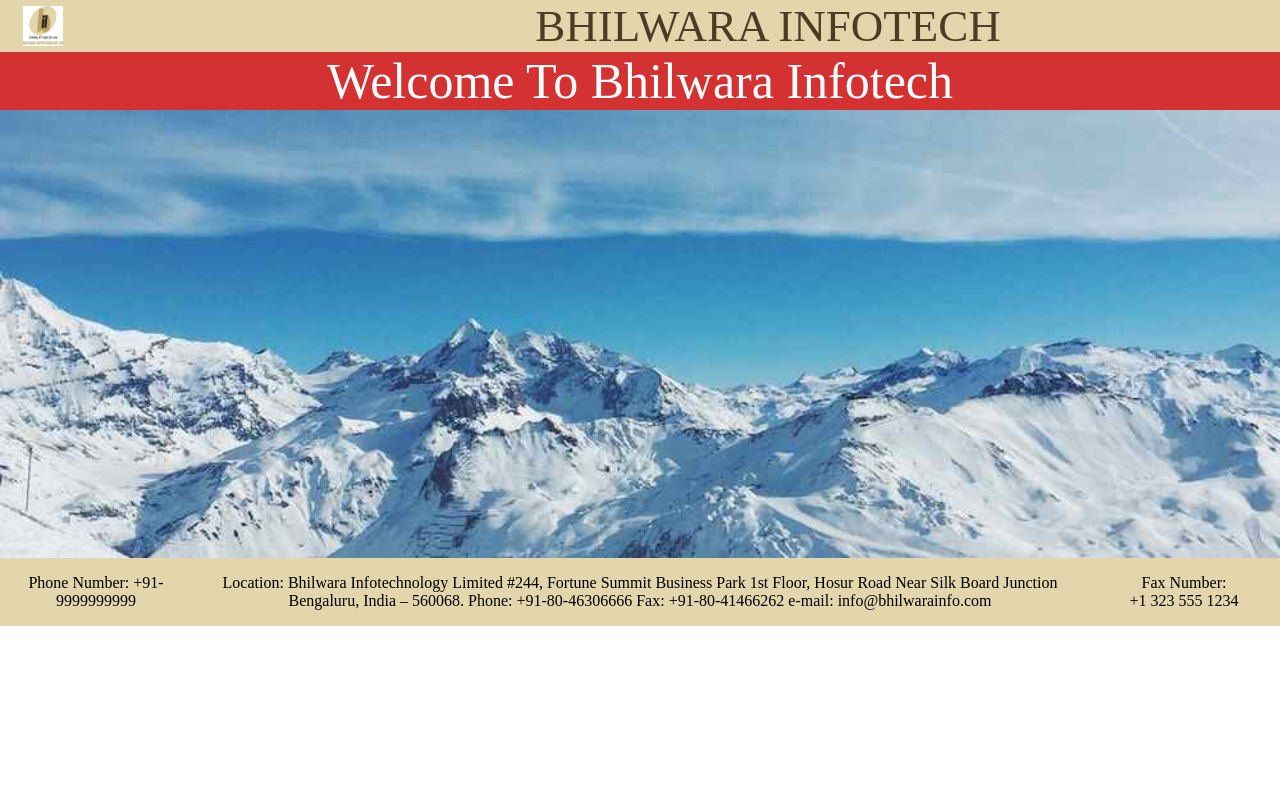
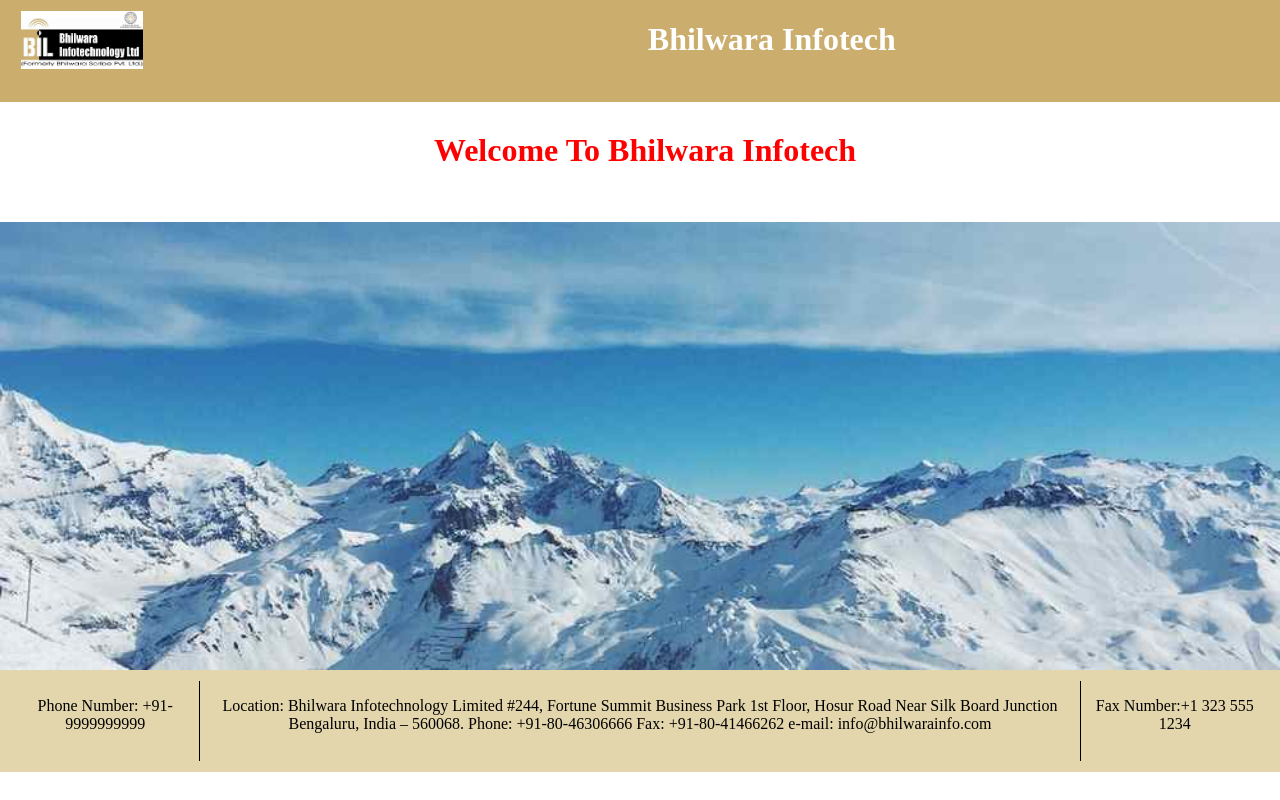
Before and after one commit to SwathiBoya/html, a plain HTML site: page bhilwara.html in a window 1280 px wide. Drawn offline with Linux system fonts and the light colour scheme.

Commit message:
Changes done

```diff
--- a/bhilwara.html
+++ b/bhilwara.html
@@ -1,45 +1,46 @@
 <!DOCTYPE html>
 <html>
 <head>
-<meta name="viewport" content="width=device-width, initial-scale=1">
+	<title></title>
 	<style>
-* {box-sizing: border-box}
-body {
-    margin:0;
+		html, body {
         	height: 100%;
-    width:100%;
+        	margin: 0px;
+    	}
+				div#container {
+		    padding:11px;
+		    background:#cbae6d;
+		    display: flex;
+		    height: 10%;
+
+		}
+		div#container2 {
+		    padding:20px;
+		    display: flex;
+		    height: 10%;
+
 		}
 
-.div1{
-        height: 10%;
-        background: #e3d6ac;
+		.leftDiv {
+		    width:20%;
+		    padding:0px;
+		    margin-left: 10px;
 		}
-    .logoright{
-        width: 20%;
-        float: left;
-        overflow: hidden;
+		.rightDiv {
+		    width:80%;
+		    padding:10px;
+		    margin-left: 10px;
 		}
-    .logoleft{
-        width: 80%;
-        overflow: hidden;
-        text-align: center;
-        font-size: 45px;
-        color: #4a3d24;
-    }
-    .div2{
-        background-color: #d43232;
-        color: white;
-        font-size: 50px;
-        height: 10%;
-        text-align: center;
+		.welcomDiv{
+			width:100%;
+		    padding:10px;
+		    margin-left: 10px;
 		}
 .mySlides {display:none;}
-.slides{
-    height: 70%;
-}
 .footerDiv {
-  width: 100%;
-  margin: 0 auto;
+			padding:11px;
+		    background:#cbae6d;
+		    display: flex;
 		    height: 10%;
 }
 .block1 {
@@ -47,12 +48,15 @@ body {
   text-align: center;
   float: left;
   background-color: #e3d6ac;
+
+    border-right: 1px solid;
 }
 .block2 {
   width: 70%;
   text-align: center;
   float: left;
   background-color: #e3d6ac;
+  border-right: 1px solid;
   }
 .block3 {
   width: 15%;
@@ -63,16 +67,23 @@ body {
 	</style>
 </head>
 <body>
-        <div class="div1">
-        <div class="logoright">
-            <img src="bilwara.png" style="width: 40px; margin: 6px 23px 0px 23px;">
+<div id="container">
+  <div class="leftDiv">
+    <img src="logo.jpg" style="width: 50%;">
   </div>
-        <div class="logoleft">
-            BHILWARA INFOTECH
+  <div class="rightDiv">
+    <h1 style="text-align: center; margin: 0px;display: block;color: #fff;">
+   Bhilwara Infotech
+    </h1>
   </div>
 </div>
-        <div class="div2">
+
+<div id="container2">
+     <div class="welcomDiv">
+	    <h1 style="text-align: center; margin: 0px;display: block; color: red">
 	   Welcome To Bhilwara Infotech
+	    </h1>
+  </div>
 </div>
 
 <div class="slides">
@@ -97,7 +108,7 @@ body {
                         e-mail: info@bhilwarainfo.com</p>
                 </div>
                 <div class="block3">
-                    <p>Fax Number:<br> +1 323 555 1234</p>
+                    <p>Fax Number:+1 323 555 1234</p>
                 </div>
         </div>
 
@@ -117,6 +128,5 @@ body {
                   setTimeout(carousel, 2000); // Change image every 2 seconds
                 }
                 </script>
-
 </body>
 </html>
```
Also changed, not shown: logo.jpg (added). Lines whose indentation alone changed are shown as unchanged.
